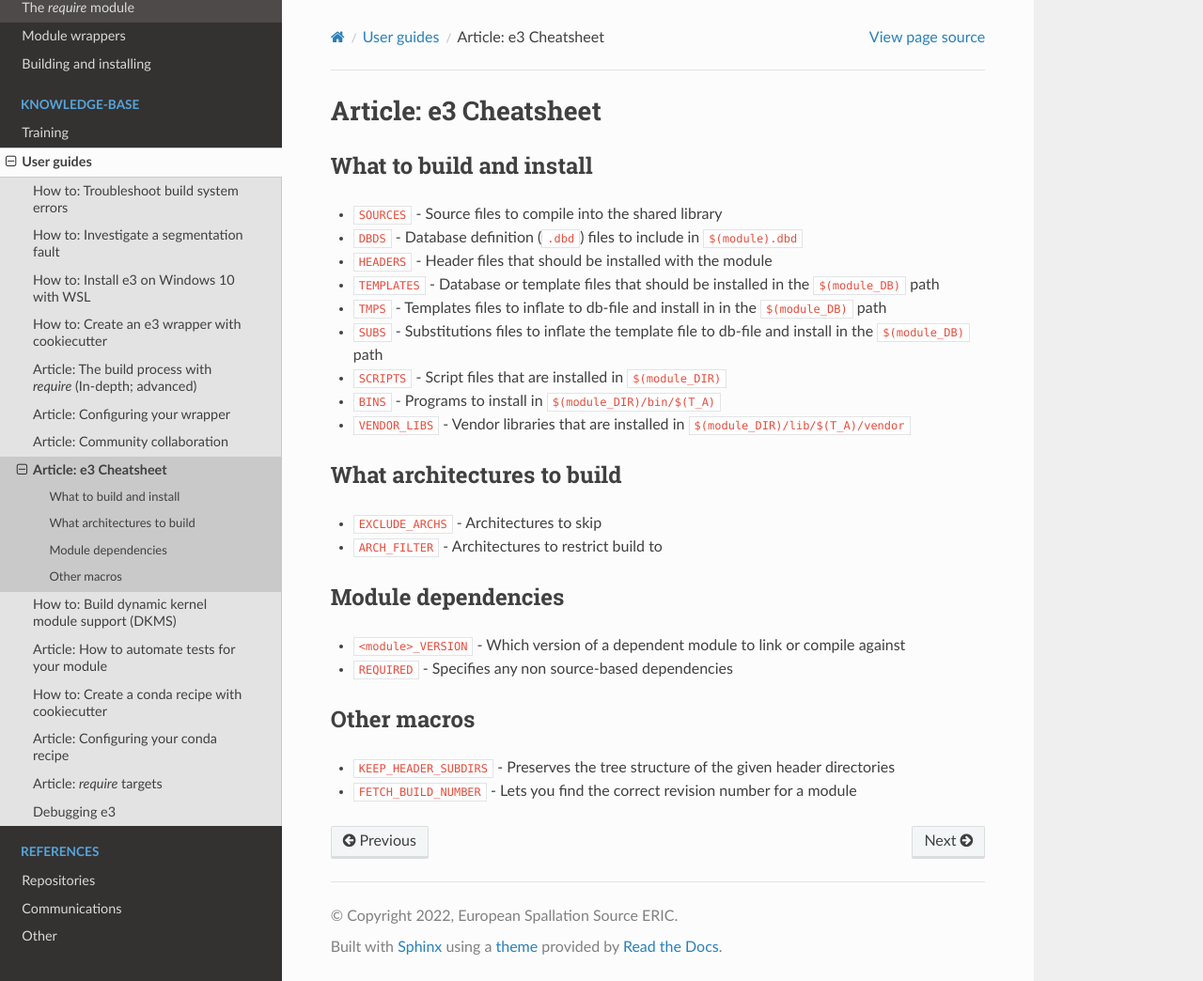
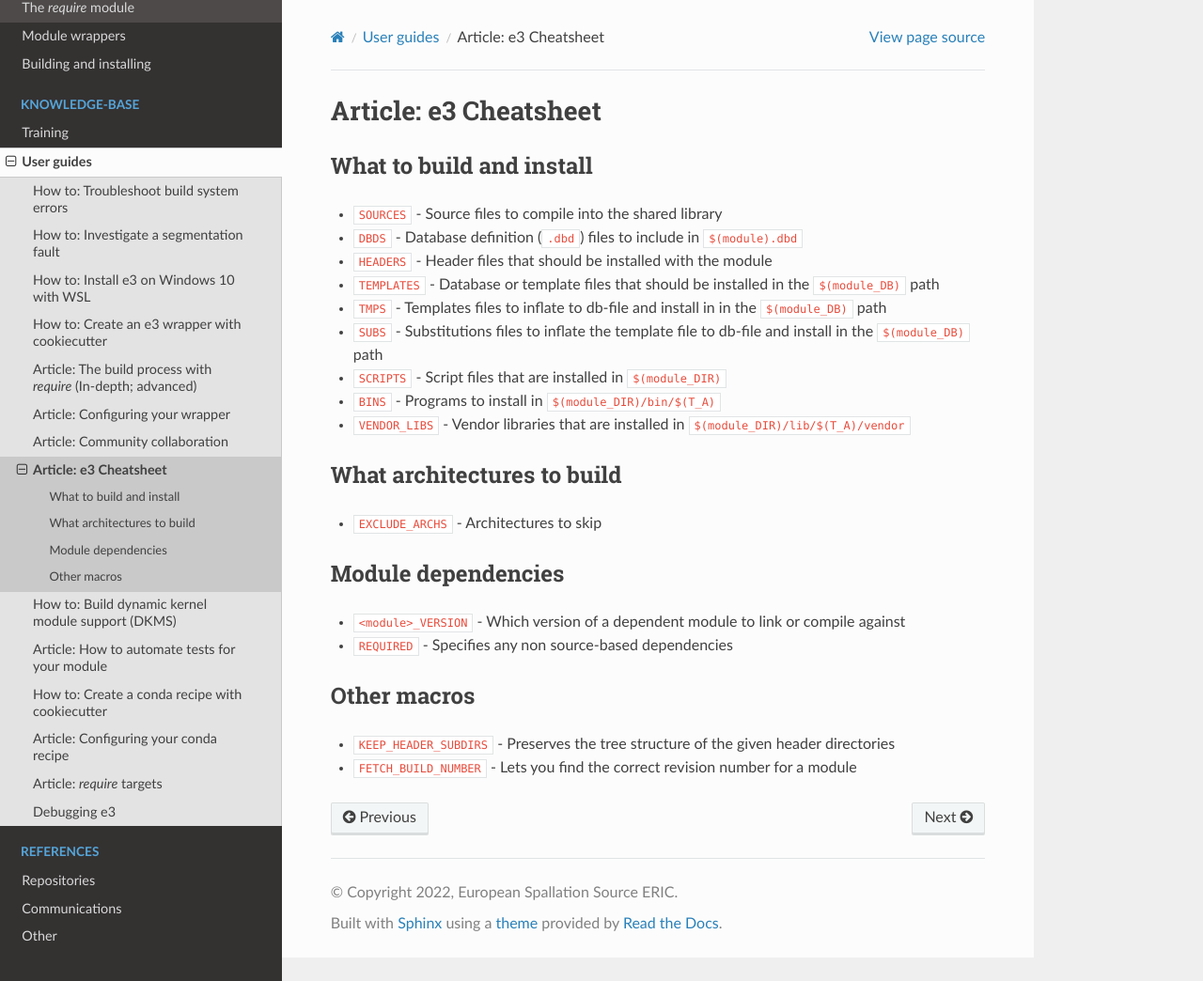
Before and after one commit to ttkorhonen/e3pages, a Sphinx documentation site: the page built from docs/kb/guide/articles/8_cheatsheet.md, in a window 1280 px wide and 1044 px high. Shown: the whole window at 94% size. Built offline with Sphinx 7.4.7 and the Read the Docs theme 2.0.0, drawn with Linux system fonts in a browser that asks for light colours.

Commit message:
Remove ARCH_FILTER

```diff
--- a/docs/kb/guide/articles/8_cheatsheet.md
+++ b/docs/kb/guide/articles/8_cheatsheet.md
@@ -19,7 +19,6 @@
 ## What architectures to build
 
 * `EXCLUDE_ARCHS` - Architectures to skip
-* `ARCH_FILTER` - Architectures to restrict build to
 
 ## Module dependencies
 
```
